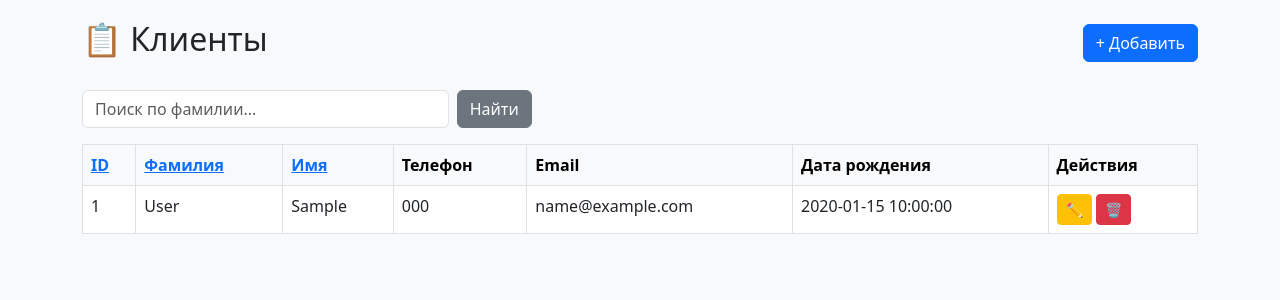
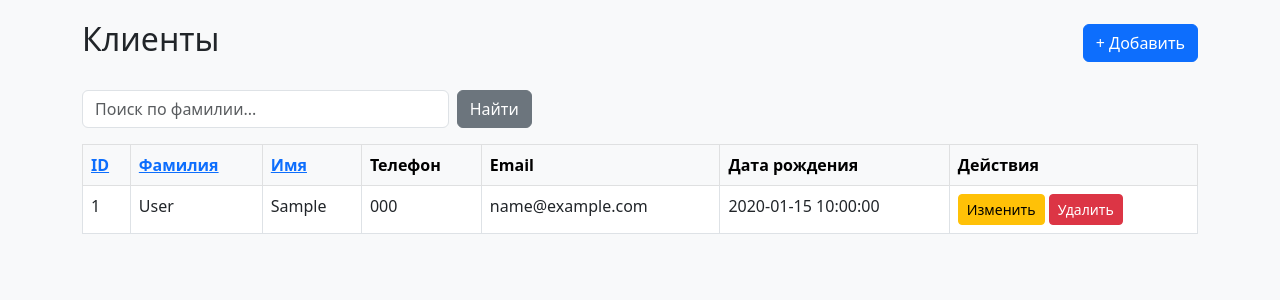
Before and after one commit to wwwrwrwr/online-booking-db-variant-1, a PHP site: page / in a window 1280 px wide. Shown: the top 300 px of the page. Run offline with PHP 8.4, Linux system fonts and the light colour scheme; tables that the repository leaves empty or names only in its code hold one stand-in row (values such as "Sample post").

Commit message:
Update list.php

```diff
--- a/views/client/list.php
+++ b/views/client/list.php
@@ -3,7 +3,7 @@
 // Страница списка клиентов
 ?>
 <div class="d-flex justify-content-between align-items-center mb-4">
-    <h2>📋 Клиенты</h2>
+    <h2>Клиенты</h2>
     <a href="?entity=<?= $entity ?>&action=create" class="btn btn-primary">+ Добавить</a>
 </div>
 
@@ -47,8 +47,8 @@
                     <td><?= htmlspecialchars($c['email']) ?></td>
                     <td><?= htmlspecialchars($c['birth_date']) ?></td>
                     <td>
-                        <a href="?entity=<?= $entity ?>&action=edit&id=<?= $c['client_id'] ?>" class="btn btn-sm btn-warning">✏️</a>
-                        <a href="?entity=<?= $entity ?>&action=delete&id=<?= $c['client_id'] ?>" class="btn btn-sm btn-danger" onclick="return confirm('Удалить?')">🗑️</a>
+                        <a href="?entity=<?= $entity ?>&action=edit&id=<?= $c['client_id'] ?>" class="btn btn-sm btn-warning">Изменить</a>
+                        <a href="?entity=<?= $entity ?>&action=delete&id=<?= $c['client_id'] ?>" class="btn btn-sm btn-danger">Удалить</a>
                     </td>
                 </tr>
                 <?php endforeach; ?>
```
